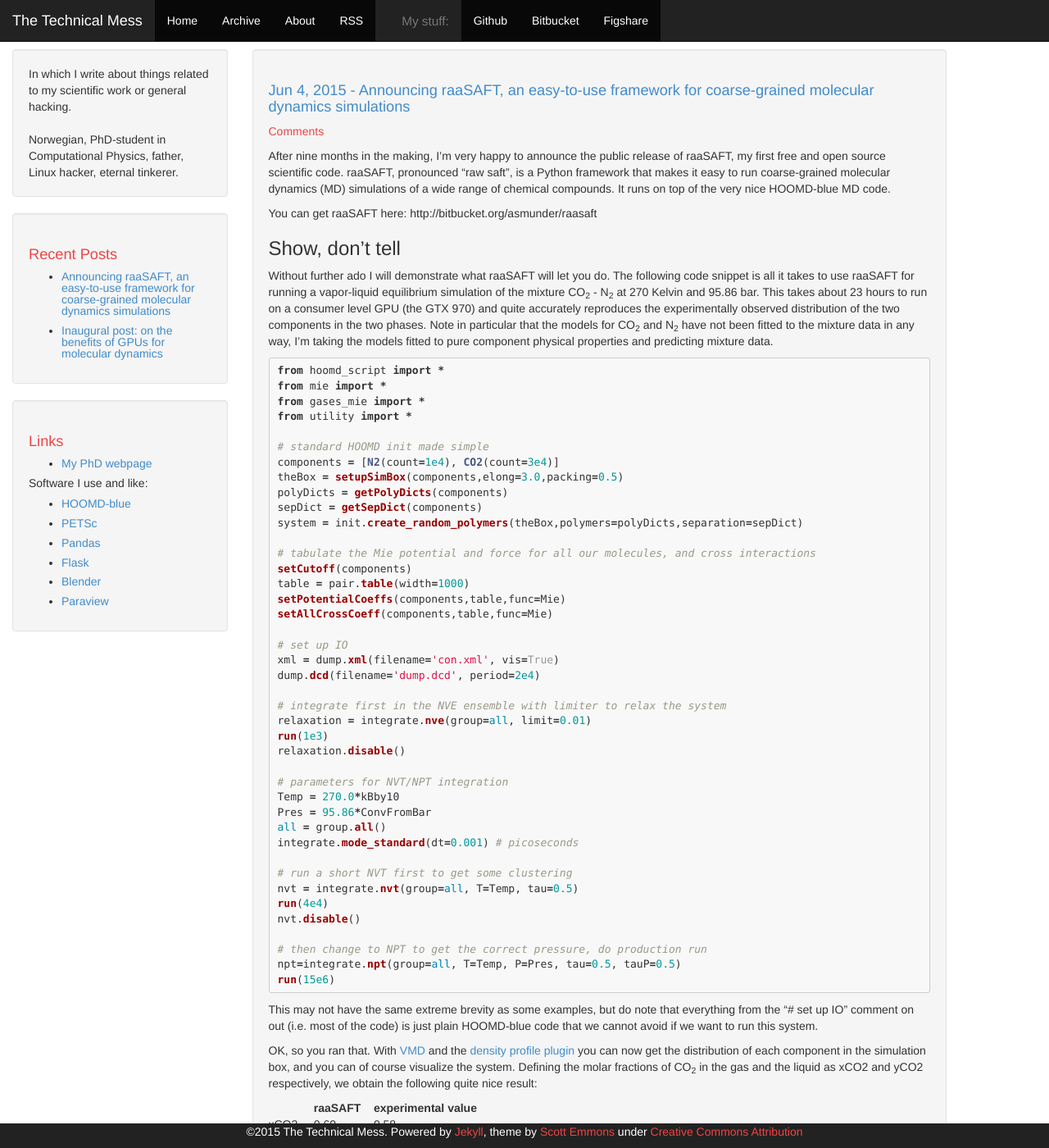
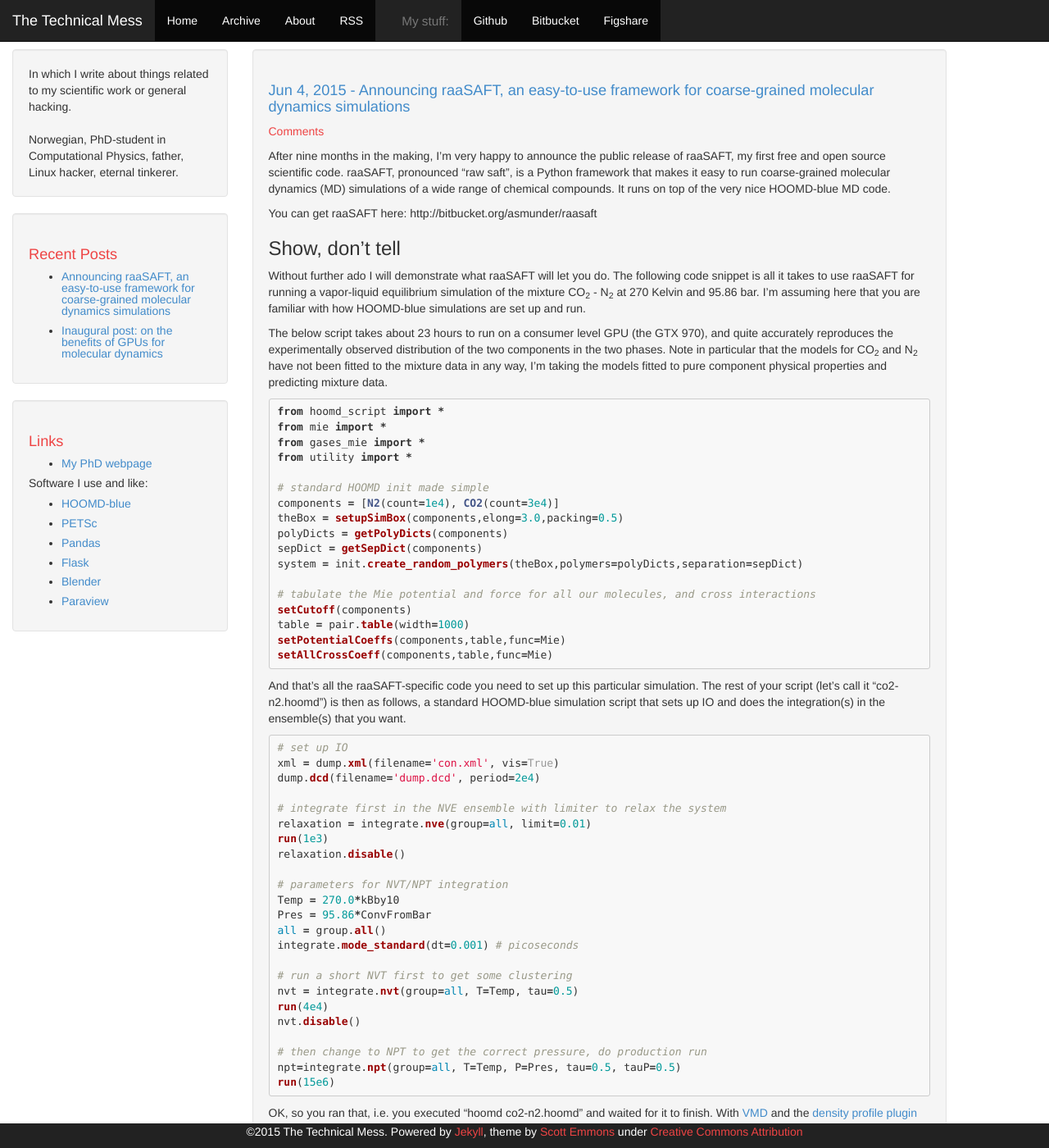
Before and after one commit to asmunder/asmunder.github.io, a Jekyll site: the page built from _posts/2015-06-04-Announcing-raaSAFT-an-easy-to-use-CG-MD-framework.markdown, in a window 1280 px wide and 1400 px high. Shown: the whole window at 82% size. Built offline with Jekyll 4.4.1, drawn with Linux system fonts in a browser that asks for light colours; Markdown is read by kramdown in place of the engine named in the settings; comment, search, counter and statistics services are not loaded; some of the changed text lies outside the part shown.

Commit message:
Split code block to show off the raaSAFT brevity

```diff
--- a/_posts/2015-06-04-Announcing-raaSAFT-an-easy-to-use-CG-MD-framework.markdown
+++ b/_posts/2015-06-04-Announcing-raaSAFT-an-easy-to-use-CG-MD-framework.markdown
@@ -19,7 +19,10 @@ You can get raaSAFT here: http://bitbucket.org/asmunder/raasaft
 Without further ado I will demonstrate what raaSAFT will let you do. The
 following code snippet is all it takes to use raaSAFT for running a vapor-liquid equilibrium
 simulation of the mixture CO<sub>2</sub> - N<sub>2</sub> at 270 Kelvin and 95.86
-bar. This takes about 23 hours to run on a consumer level GPU (the GTX 970) and
+bar. I'm assuming here that you are familiar with how HOOMD-blue simulations are set up
+and run.
+
+The below script takes about 23 hours to run on a consumer level GPU (the GTX 970), and
 quite accurately reproduces the experimentally observed distribution of the two
 components in the two phases. Note in particular that the models for CO<sub>2</sub> and N<sub>2</sub>
 have not been fitted to the mixture data in any way, I'm taking the
@@ -43,7 +46,14 @@ setCutoff(components)
 table = pair.table(width=1000)
 setPotentialCoeffs(components,table,func=Mie)
 setAllCrossCoeff(components,table,func=Mie)
+{% endhighlight %}
 
+And that's all the raaSAFT-specific code you need to set up this particular
+simulation. The rest of your script (let's call it "co2-n2.hoomd") is then as follows, a standard HOOMD-blue
+simulation script that sets up IO and does the integration(s) in the ensemble(s)
+that you want.
+
+{% highlight python %}
 # set up IO
 xml = dump.xml(filename='con.xml', vis=True)
 dump.dcd(filename='dump.dcd', period=2e4)
@@ -69,11 +79,8 @@ npt=integrate.npt(group=all, T=Temp, P=Pres, tau=0.5, tauP=0.5)
 run(15e6)
 {% endhighlight %}
 
-This may not have the same extreme brevity as some examples, but do note that
-everything from the "# set up IO" comment on out (i.e. most of the code) is just plain HOOMD-blue code that we
-cannot avoid if we want to run this system.
-
-OK, so you ran that. With [VMD][vmd] and the [density profile plugin][dens] you can now get the
+OK, so you ran that, i.e. you executed "hoomd co2-n2.hoomd" and waited for it to
+finish. With [VMD][vmd] and the [density profile plugin][dens] you can then get the
 distribution of each component in the simulation box, and you can of course
 visualize the system. Defining the molar fractions of CO<sub>2</sub> in the gas and the
 liquid as xCO2 and yCO2 respectively, we obtain the following quite nice
```
